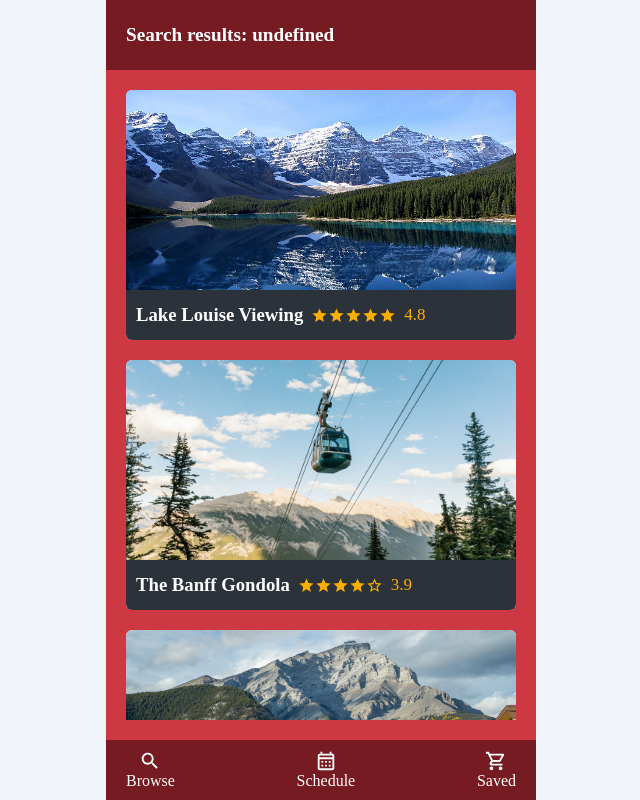
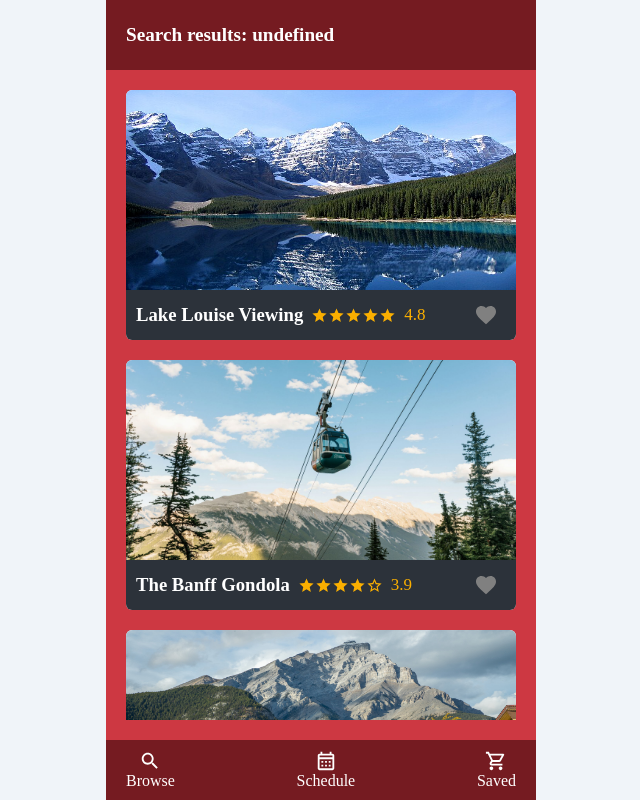
Before and after one commit to CarterTI84/CPSC-481-A2, a Next.js app: page /search in a window 1280 px wide. Shown: the whole page, without its empty margins (319-959 px from the left). Built offline with nearby package versions, Linux system fonts and the light colour scheme.

Commit message:
Saving activities complete
Signed-off-by: JamesRobert20 <jmtendamema@gmail.com>

```diff
--- a/src/app/LayoutComponent.tsx
+++ b/src/app/LayoutComponent.tsx
@@ -1,5 +1,6 @@
 'use client'
 
+import { ActivitiesContextProvider } from "@/contexts/activitiesContext"
 import { LoadingContextProvider } from "@/contexts/loadingContext"
 import { ScheduleContextProvider } from "@/contexts/scheduleContext"
 import { motion, AnimatePresence } from "framer-motion"
@@ -10,9 +11,11 @@ export default function LayoutComponent({ children }: PropsWithChildren) {
         <AnimatePresence>
             <motion.div className="beatifulScroll" style={{ height: "calc(100vh - 80px)" }}>
                 <LoadingContextProvider>
-                    <ScheduleContextProvider>
-                        {children}
-                    </ScheduleContextProvider>
+                    <ActivitiesContextProvider>
+                        <ScheduleContextProvider>
+                            {children}
+                        </ScheduleContextProvider>
+                    </ActivitiesContextProvider>
                 </LoadingContextProvider>
             </motion.div>
         </AnimatePresence>
--- a/src/components/Activity/index.tsx
+++ b/src/components/Activity/index.tsx
@@ -1,23 +1,39 @@
+'use client'
+
 import { ActivityType } from "@/types/Activity"
 import styles from './index.module.css'
 import Image from 'next/image'
 import Rating from '@mui/material/Rating';
 import Heart from '@/components/Heart'
 import Link from "next/link";
+import useActivitiesContext from "@/hooks/useActivitiesContext";
 
 type Props = {
     activity: ActivityType,
     showHeart?: boolean
 }
 
-export default function Activity({ activity, showHeart }: Props) {
+export default function Activity({ activity, showHeart = true }: Props) {
     const { name, rating, pictures } = activity
+
+    const { isSaved, addActivityToSaved, removeSavedActivity } = useActivitiesContext();
+
+    const heartIsChecked = isSaved(activity.id)
+
+    const handleHeartClick = () => {
+        if(heartIsChecked)
+            removeSavedActivity(activity.id)
+        else
+            addActivityToSaved(activity)
+    }
+
     return (
+        <div className={styles.container}>
             <Link href={`/activities/${activity.name}`}>
-            <div className={styles.container}>
                 <div className={styles.imageSection}>
                     <Image alt={pictures[0]} src={pictures[0]} width={390} height={200} />
                 </div>
+            </Link>
             <div className={styles.descriptionSection}>
                 <div className={styles.leftDescriptionSection}>
                     <h3>{name}</h3>
@@ -25,10 +41,9 @@ export default function Activity({ activity, showHeart }: Props) {
                     <span>{rating}</span>
                 </div>
                 <div className={styles.rightDescriptionSection}>
-                        {showHeart && <Heart />}
+                    {showHeart && <Heart checked={heartIsChecked} onClick={handleHeartClick} />}
                 </div>
             </div>
         </div>
-        </Link>
     )
 }
--- a/src/components/Heart/index.tsx
+++ b/src/components/Heart/index.tsx
@@ -1,18 +1,15 @@
-'use client'
-
 import { Favorite } from '@mui/icons-material'
 import { IconButton } from '@mui/material'
-import { useState } from 'react';
 
-export default function Heart() {
-    const [clicked, setClicked] = useState(false);
-    const toggleState = () => {
-        setClicked(clicked => !clicked)
-    }
+type Props = {
+    checked: boolean,
+    onClick: () => void
+}
+export default function Heart({ checked, onClick }: Props) {
 
     return (
-        <IconButton onClick={toggleState}>
-            <Favorite htmlColor={clicked ? 'pink' : 'grey'} />
+        <IconButton onClick={onClick}>
+            <Favorite htmlColor={checked ? 'pink' : 'grey'} />
         </IconButton>
     )
 }
--- /dev/null
+++ b/src/contexts/activitiesContext.tsx
@@ -0,0 +1,75 @@
+'use client'
+
+import { ActivityType } from "@/types/Activity";
+import { createContext, PropsWithChildren, useEffect, useState } from "react";
+import { activities } from "~/mockData/Activities";
+
+const localStorageKey = "visit-ab-saved-activities";
+
+const getSavedActivities = (): ActivityType[] => {
+    const itemsFromLocalStorage = localStorage.getItem(localStorageKey)
+    if(!!itemsFromLocalStorage)
+        return JSON.parse(itemsFromLocalStorage).activities
+    return []
+}
+
+const updateSavedActivities = (activities: ActivityType[]) => {
+    localStorage.setItem(localStorageKey, JSON.stringify({ activities }))
+}
+
+type contextObject = {
+    allActivities: ActivityType[],
+    savedActivities: ActivityType[],
+    addActivityToSaved: (activity: ActivityType) => void
+    removeSavedActivity: (activity: string) => void,
+    isSaved: (activity: string) => boolean
+}
+const ActivitiesContext = createContext<contextObject | null>(null)
+
+export function ActivitiesContextProvider({ children }: PropsWithChildren) {
+    const allActivities = activities;
+
+    const [savedActivities, setSavedActivities] = useState<ActivityType[]>([]);
+
+    const addActivityToSaved = (savedActivity: ActivityType) => {
+        setSavedActivities(activities => {
+            let newArr = [...activities, savedActivity]
+            updateSavedActivities(newArr)
+            return newArr
+        })
+    }
+
+    const removeSavedActivity = (activityId: string) => {
+        setSavedActivities(activities => {
+            let newArr = [...activities]
+            let toRemove = activities.findIndex(activity => activity.id === activityId)
+            if(toRemove >= 0) {
+                newArr = [...activities.slice(0, toRemove), ...activities.slice(toRemove + 1)]
+            }
+            updateSavedActivities(newArr)
+            return newArr
+        })
+    }
+
+    const isSaved = (activityId: string) => !!savedActivities.find(activity => activity.id === activityId);
+
+    useEffect(() => {
+        setSavedActivities(getSavedActivities())
+    }, [])
+
+    return (
+        <ActivitiesContext.Provider
+            value={{
+                allActivities,
+                savedActivities,
+                isSaved,
+                addActivityToSaved,
+                removeSavedActivity
+            }}
+        >
+            {children}
+        </ActivitiesContext.Provider>
+    )
+}
+
+export default ActivitiesContext
--- a/src/contexts/scheduleContext.tsx
+++ b/src/contexts/scheduleContext.tsx
@@ -4,7 +4,6 @@ import { ActivityType } from '@/types/Activity';
 import { ScheduleItem } from '@/types/Schedule';
 import { PropsWithChildren, createContext, useEffect, useState } from 'react'
 import { v4 as uuidv4 } from 'uuid';
-import { activities } from '~/mockData/Activities';
 
 const localStorageKey = "visit-ab-schedule";
 
@@ -15,7 +14,7 @@ const getSchedule = (): ScheduleItem[] => {
     return []
 }
 
-const addSchedule = (schedule: ScheduleItem[]) => {
+const updateSchedule = (schedule: ScheduleItem[]) => {
     localStorage.setItem(localStorageKey, JSON.stringify({ schedule }))
 }
 
@@ -32,12 +31,14 @@ export function ScheduleContextProvider({ children }: PropsWithChildren) {
     const addScheduleItem = (arg: Omit<ScheduleItem, "id">) => {
         const { activity, startTime, endTime, additionalNotes } = arg
         setSchedule(schedule => {
-            let newArr = [...schedule]
-            newArr.push({
-                id: uuidv4(), activity,
-                startTime, endTime, additionalNotes
-            })
-            addSchedule(newArr)
+            let newArr = [
+                ...schedule,
+                {
+                    id: uuidv4(), activity,
+                    startTime, endTime, additionalNotes
+                }
+            ]
+            updateSchedule(newArr)
             return newArr
         })
     }
--- /dev/null
+++ b/src/hooks/useActivitiesContext.ts
@@ -0,0 +1,11 @@
+import { useContext } from "react"
+import ActivitiesContext from "@/contexts/activitiesContext"
+
+export default function useActivitiesContext() {
+    const contextObject = useContext(ActivitiesContext);
+
+    if(!contextObject)
+        throw new Error('useActivitiesContext must be used inside a ActivitiesContextProvider')
+
+    return contextObject
+}
```
Also changed, not shown: src/app/saved/page.tsx (+7 -2 lines). Lines whose indentation alone changed are shown as unchanged.
